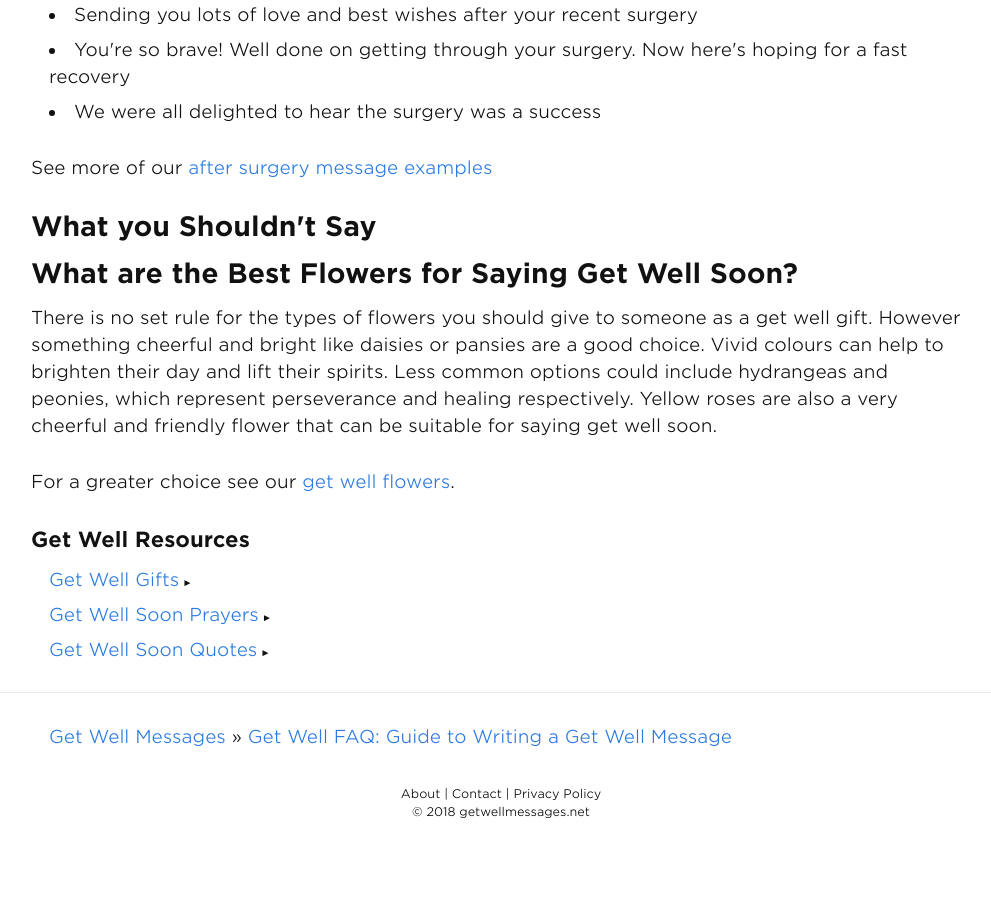
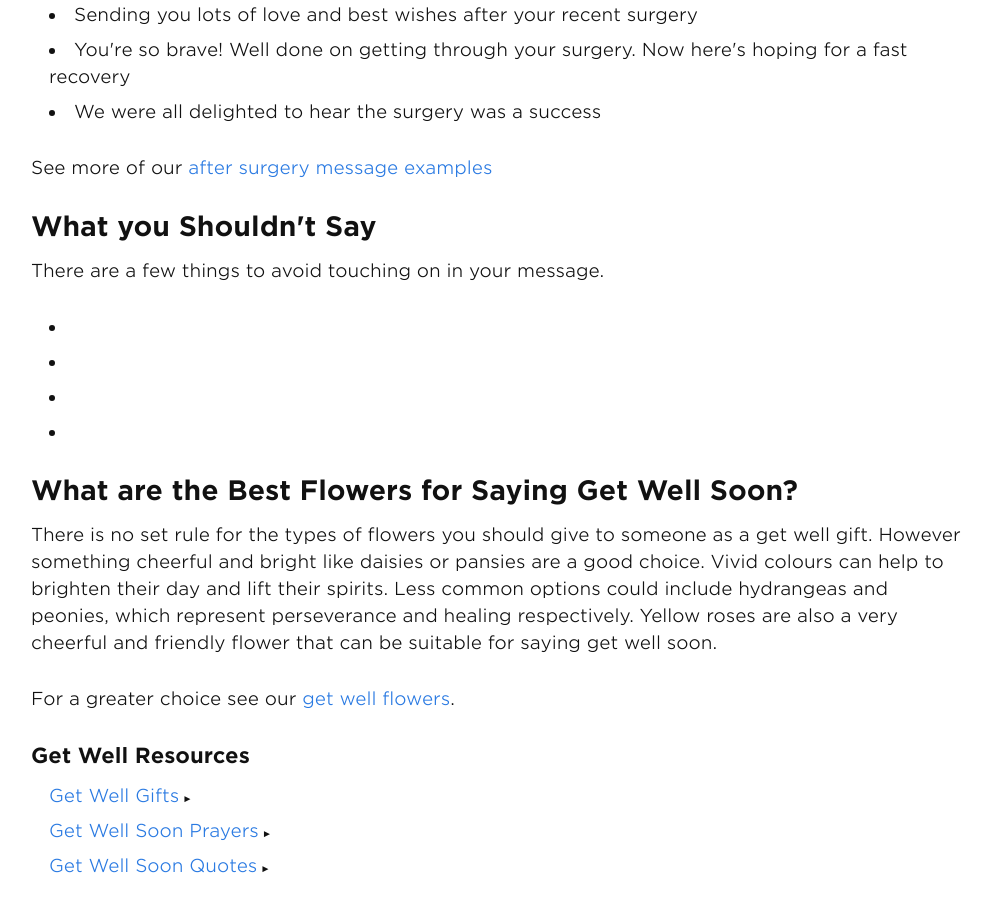
Before and after one commit to andyml123/andyml123.github.io, a Jekyll site: the page built from get-well-message-writing-guide.md, in a window 1280 px wide and 900 px high, scrolled down 2071 px. Shown: the whole window, without its empty margins (139-1130 px from the left). Built offline with Jekyll 4.4.1, drawn with Linux system fonts in a browser that asks for light colours; a script that is not in the unit is left out; before the commit the page ends 2942 px from its top, so only the background shows below that.

Commit message:
Update get-well-message-writing-guide.md

```diff
--- a/get-well-message-writing-guide.md
+++ b/get-well-message-writing-guide.md
@@ -73,6 +73,15 @@ See more of our <a href="/get-well-soon-messages-after-surgery">after surgery me
 
 <h2>What you Shouldn't Say</h2>
 
+There are a few things to avoid touching on in your message.
+
+<ul>
+<li></li>
+<li></li>
+<li></li>
+<li></li>
+</ul>
+
 <h2>What are the Best Flowers for Saying Get Well Soon?</h2>
 
 <p>There is no set rule for the types of flowers you should give to someone as a get well gift. However something cheerful and bright like daisies or pansies are a good choice. Vivid colours can help to brighten their day and lift their spirits. Less common options could include hydrangeas and peonies, which represent perseverance and healing respectively.
```
